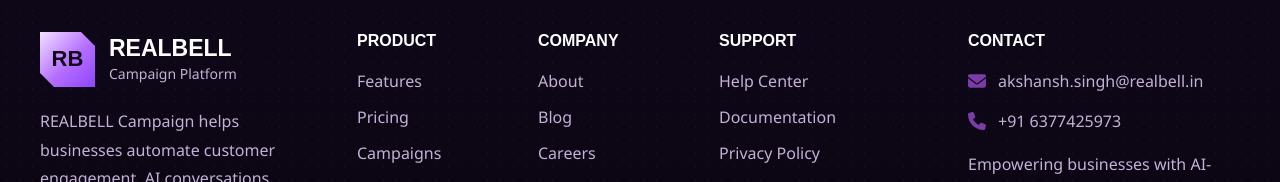
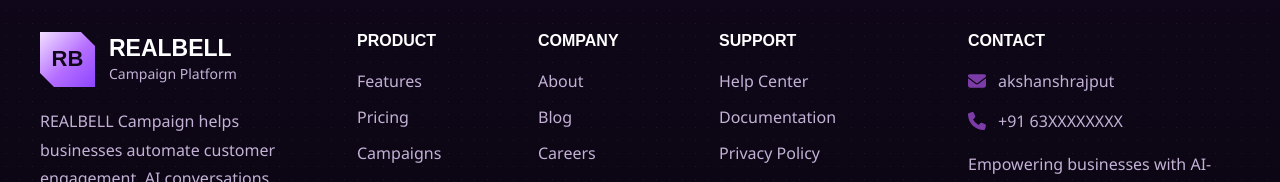
Before and after one commit to AkshanshRajput19/RBTChat, a React (Vite) app in the folder aschat-client/: page / in a window 1280 px wide. Shown: the part 4104-4286 px from the top of the page. Built offline with nearby package versions, Linux system fonts and the light colour scheme; no server answers.

Commit message:
Footer Updated

```diff
--- a/aschat-client/src/components/PublicLanding.jsx
+++ b/aschat-client/src/components/PublicLanding.jsx
@@ -611,11 +611,11 @@
       <h3>Contact</h3>
       <div className="public-footer-contact-item">
         <FaEnvelope />
-        <span>akshansh.singh@realbell.in</span>
+        <span>akshanshrajput</span>
       </div>
       <div className="public-footer-contact-item">
         <FaPhone />
-        <span>+91 6377425973</span>
+        <span>+91 63XXXXXXXX</span>
       </div>
       <p className="public-footer-desc">
         Empowering businesses with AI-powered messaging,
```
